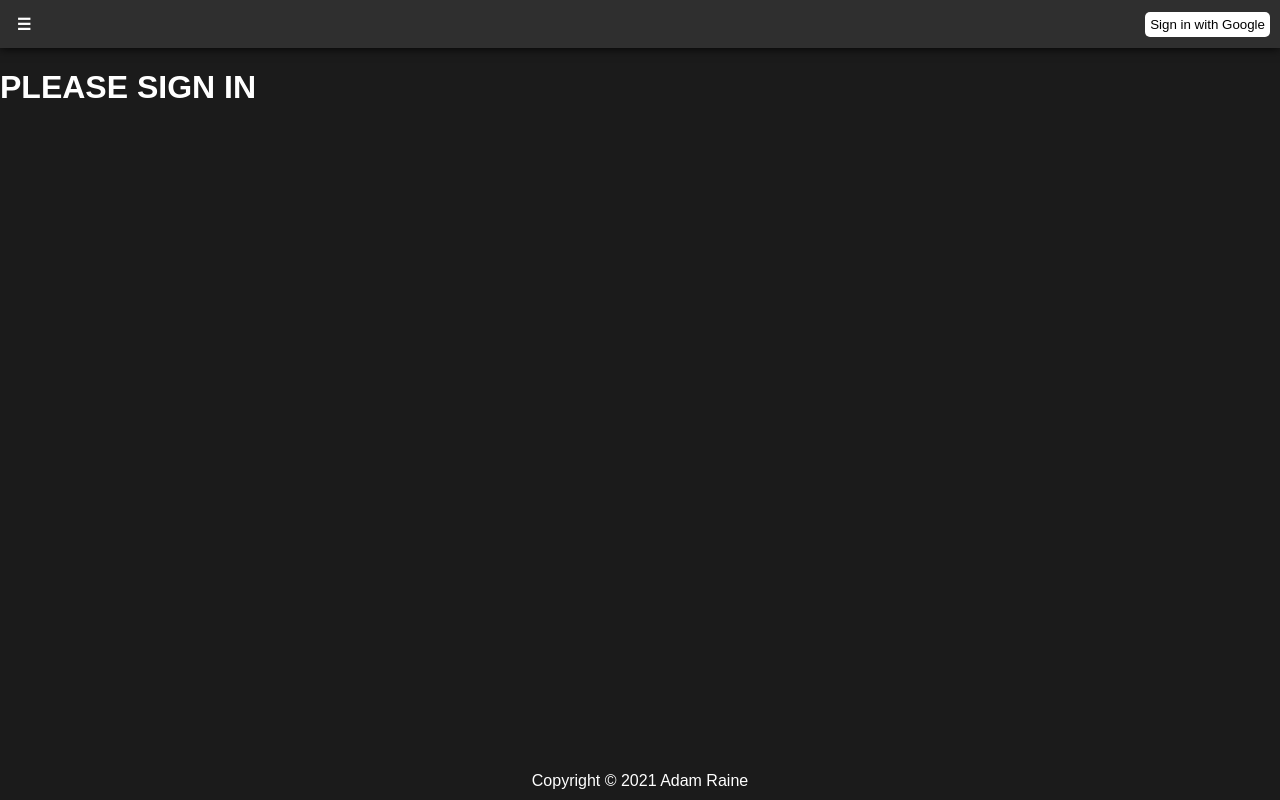
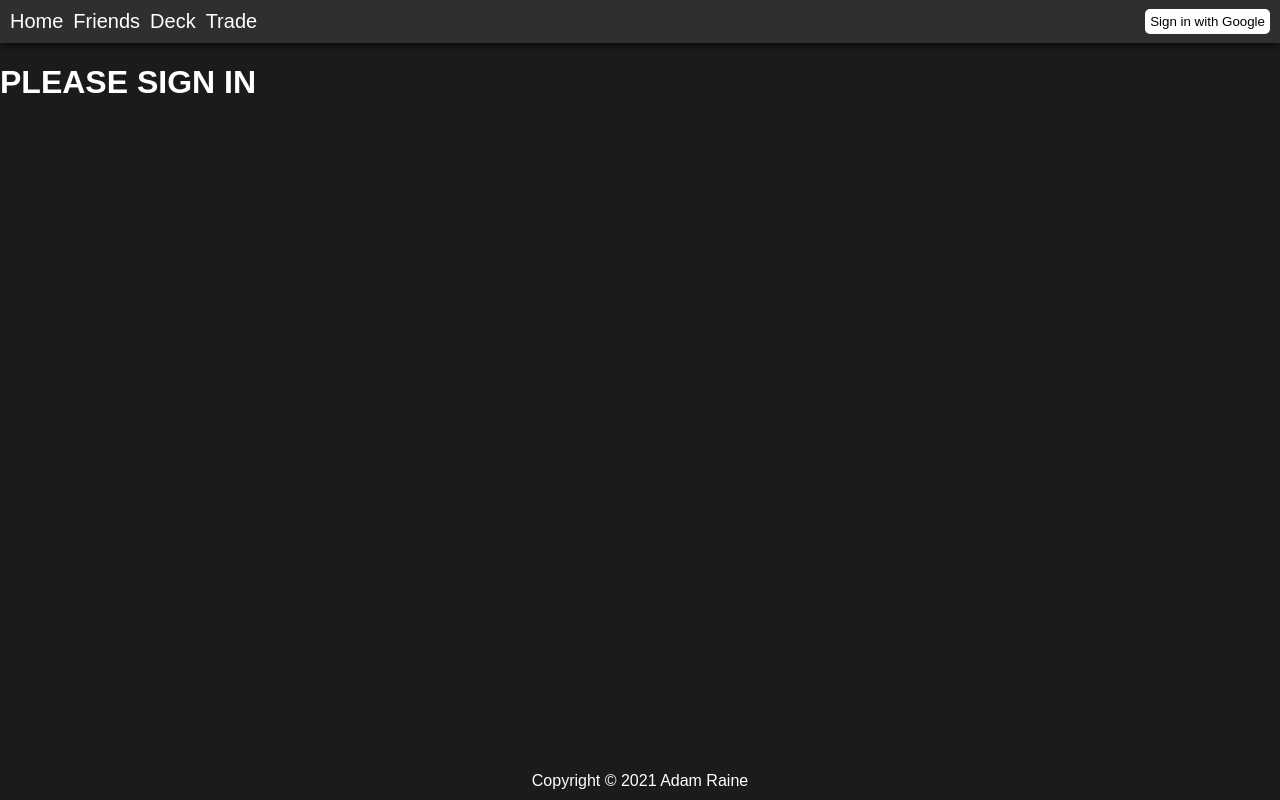
Before and after one commit to adamraine/cards, a React app: page /deck in a window 1280 px wide. Built offline with nearby package versions, Linux system fonts and the light colour scheme; no server answers.

Commit message:
horizontal menu

```diff
--- a/src/components/Menu.module.scss
+++ b/src/components/Menu.module.scss
@@ -1,36 +1,14 @@
 .Menu {
   cursor: pointer;
 
-  @media (hover: hover) and (pointer: fine) {
-    &:hover {
-      background-color: grey;
-    }
-  }
-
-  .icon {
+  .items {
     display: flex;
-    align-items: center;
-    justify-content: center;
-    height: 3em;
-    font-weight: bold;
-    aspect-ratio: 1 / 1;
-  }
-
-  .items {
-    display: none;
-    flex-direction: column;
-    row-gap: 10px;
+    flex-direction: row;
+    column-gap: 10px;
     color: red;
-    position: absolute;
     background-color: #2F2F2F;
     padding: 10px;
     z-index: 1;
-  }
-
-  &.open {
-    .items {
-      display: flex;
-    }
   }
 }
 
--- a/src/components/Menu.tsx
+++ b/src/components/Menu.tsx
@@ -11,17 +11,9 @@ export const MenuItem:React.FunctionComponent<{label: string, href: string}> = (
 };
 
 export const Menu:React.FunctionComponent<{children: React.ReactNode}> = (props) => {
-  const [open, setOpen] = React.useState(false);
-  React.useEffect(() => {
-    const listener = () => open && setOpen(false);
-    document.addEventListener('click', listener);
-    return () => document.removeEventListener('click', listener);
-  });
   const classes = [styles.Menu];
-  if (open) classes.push(styles.open);
   return (
     <div className={classes.join(' ')}>
-      <div className={styles.icon} onClick={() => setOpen(!open)}>☰</div>
       <div className={styles.items}>
         {props.children}
       </div>
```
